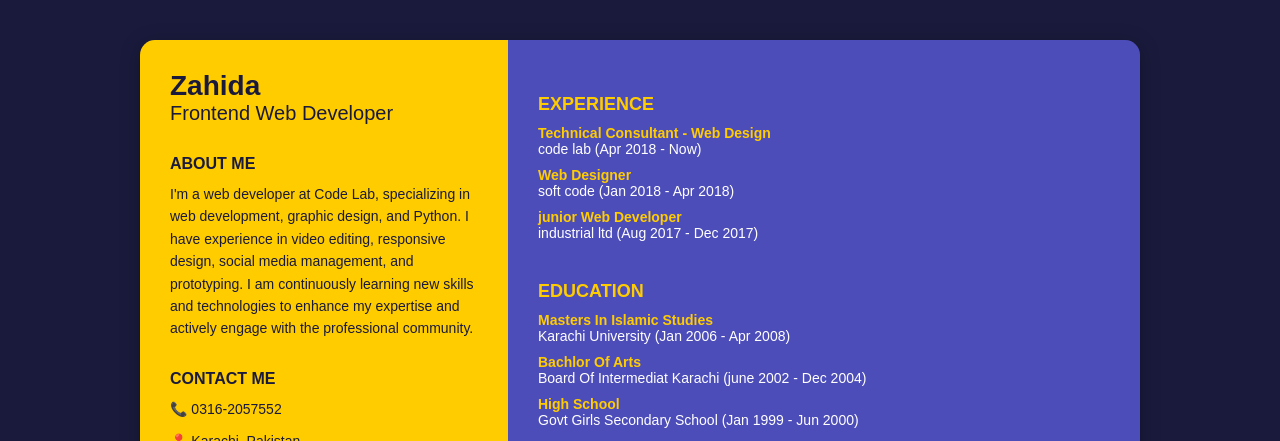
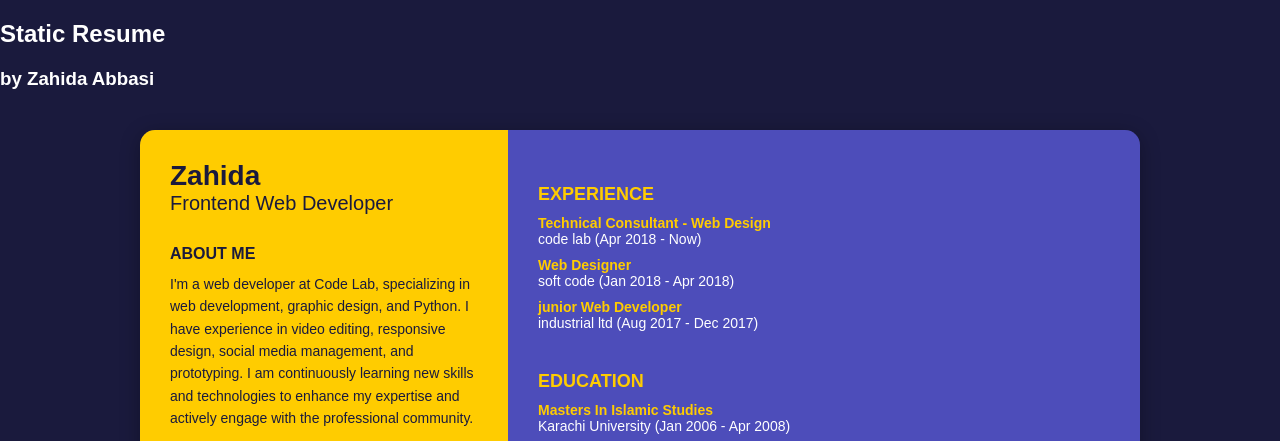
Before and after one commit to afaque-abbasi/static-resume, a website: page index.html in a window 1280 px wide. Shown: the top 441 px of the page. Drawn offline with Linux system fonts and the light colour scheme.

Commit message:
Update index.html

```diff
--- a/index.html
+++ b/index.html
@@ -9,6 +9,10 @@
 
 </head>
 <body>
+    <header>
+        <h2>Static Resume</h2>
+        <h3>by Zahida Abbasi</h3>
+    </header>
     <div id="resume-container" class="resume-container"></div>
     <script src="index.js" type="module"></script>
 </body>
```
